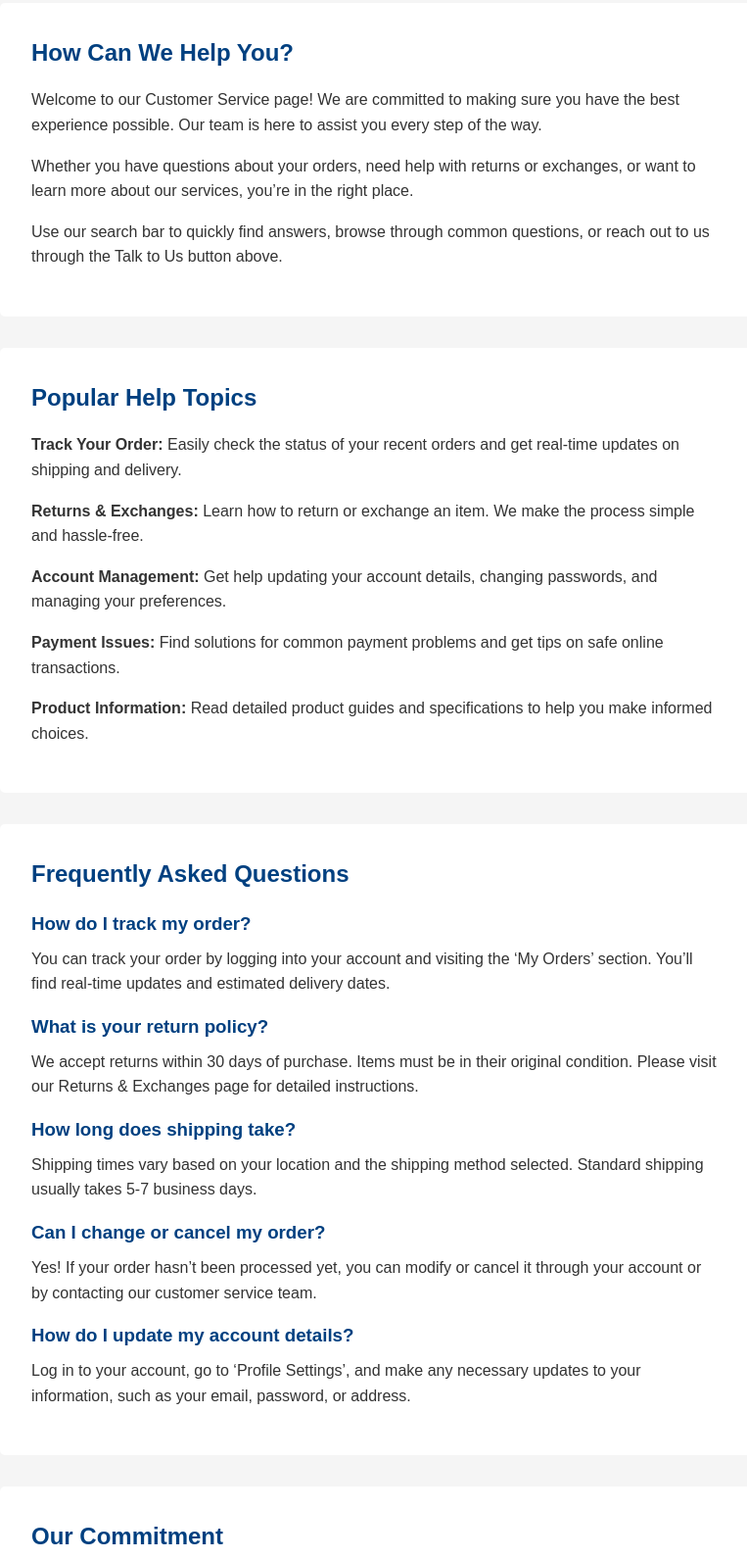
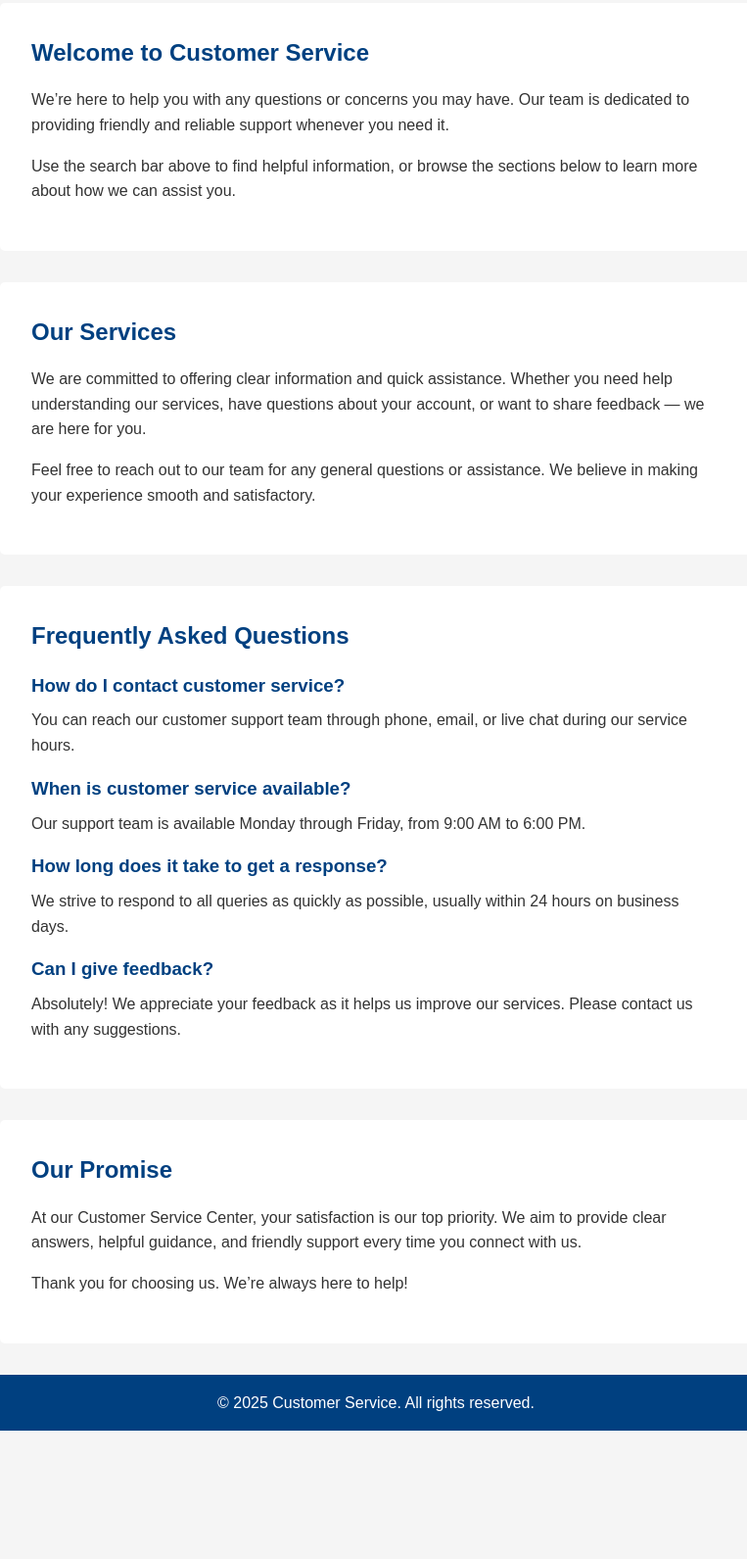
Before and after one commit to harry616-dev/citibank-customer-theme-with-searchbar, a plain HTML site: page index.html in a window 1280 px wide. Shown: the part 105-1696 px from the top of the page at 98% size, without its empty margins (256-1019 px from the left). After the commit the page ends 1565 px from the top, so only its background shows below. Drawn offline with Linux system fonts and the light colour scheme.

Commit message:
Add files via upload

```diff
--- a/index.html
+++ b/index.html
@@ -148,47 +148,39 @@
 <!--       <button class="talk-to-us">Talk to Us: +1-800-123-4567</button> -->
     </div>
   </header>
-
-  <div class="container">
+<div class="container">
     <div class="content">
-      <h2>How Can We Help You?</h2>
-      <p>Welcome to our Customer Service page! We are committed to making sure you have the best experience possible. Our team is here to assist you every step of the way.</p>
-      <p>Whether you have questions about your orders, need help with returns or exchanges, or want to learn more about our services, you’re in the right place.</p>
-      <p>Use our search bar to quickly find answers, browse through common questions, or reach out to us through the Talk to Us button above.</p>
+      <h2>Welcome to Customer Service</h2>
+      <p>We’re here to help you with any questions or concerns you may have. Our team is dedicated to providing friendly and reliable support whenever you need it.</p>
+      <p>Use the search bar above to find helpful information, or browse the sections below to learn more about how we can assist you.</p>
     </div>
 
     <div class="content">
-      <h2>Popular Help Topics</h2>
-      <p><strong>Track Your Order:</strong> Easily check the status of your recent orders and get real-time updates on shipping and delivery.</p>
-      <p><strong>Returns & Exchanges:</strong> Learn how to return or exchange an item. We make the process simple and hassle-free.</p>
-      <p><strong>Account Management:</strong> Get help updating your account details, changing passwords, and managing your preferences.</p>
-      <p><strong>Payment Issues:</strong> Find solutions for common payment problems and get tips on safe online transactions.</p>
-      <p><strong>Product Information:</strong> Read detailed product guides and specifications to help you make informed choices.</p>
+      <h2>Our Services</h2>
+      <p>We are committed to offering clear information and quick assistance. Whether you need help understanding our services, have questions about your account, or want to share feedback — we are here for you.</p>
+      <p>Feel free to reach out to our team for any general questions or assistance. We believe in making your experience smooth and satisfactory.</p>
     </div>
 
     <div class="content faq">
       <h2>Frequently Asked Questions</h2>
 
-      <h3>How do I track my order?</h3>
-      <p>You can track your order by logging into your account and visiting the ‘My Orders’ section. You’ll find real-time updates and estimated delivery dates.</p>
+      <h3>How do I contact customer service?</h3>
+      <p>You can reach our customer support team through phone, email, or live chat during our service hours.</p>
 
-      <h3>What is your return policy?</h3>
-      <p>We accept returns within 30 days of purchase. Items must be in their original condition. Please visit our Returns & Exchanges page for detailed instructions.</p>
+      <h3>When is customer service available?</h3>
+      <p>Our support team is available Monday through Friday, from 9:00 AM to 6:00 PM.</p>
 
-      <h3>How long does shipping take?</h3>
-      <p>Shipping times vary based on your location and the shipping method selected. Standard shipping usually takes 5-7 business days.</p>
+      <h3>How long does it take to get a response?</h3>
+      <p>We strive to respond to all queries as quickly as possible, usually within 24 hours on business days.</p>
 
-      <h3>Can I change or cancel my order?</h3>
-      <p>Yes! If your order hasn’t been processed yet, you can modify or cancel it through your account or by contacting our customer service team.</p>
-
-      <h3>How do I update my account details?</h3>
-      <p>Log in to your account, go to ‘Profile Settings’, and make any necessary updates to your information, such as your email, password, or address.</p>
+      <h3>Can I give feedback?</h3>
+      <p>Absolutely! We appreciate your feedback as it helps us improve our services. Please contact us with any suggestions.</p>
     </div>
 
     <div class="content">
-      <h2>Our Commitment</h2>
-      <p>We believe in delivering exceptional service and support to all our customers. Our mission is to resolve your queries quickly and efficiently while ensuring you feel valued every step of the way.</p>
-      <p>Thank you for choosing us. We look forward to serving you!</p>
+      <h2>Our Promise</h2>
+      <p>At our Customer Service Center, your satisfaction is our top priority. We aim to provide clear answers, helpful guidance, and friendly support every time you connect with us.</p>
+      <p>Thank you for choosing us. We’re always here to help!</p>
     </div>
   </div>
 
```
